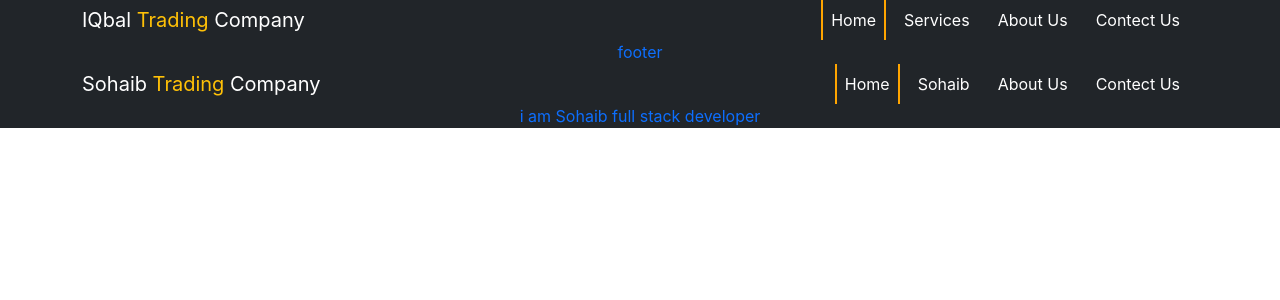
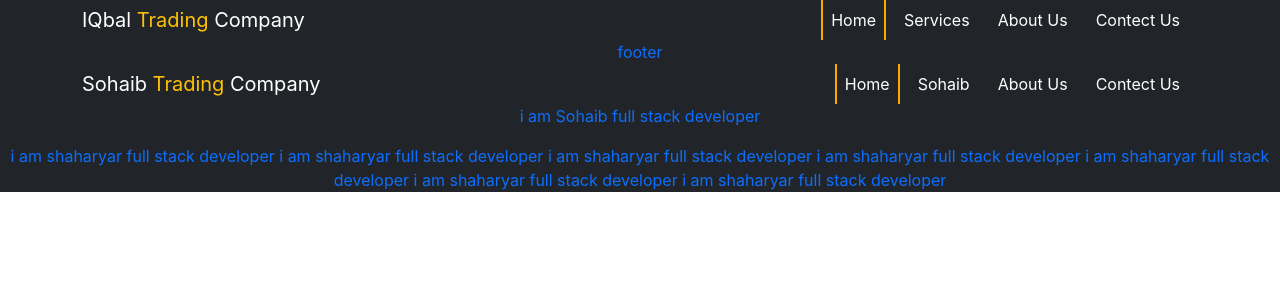
Before and after one commit to shaharyar-169/gitpractice, a React (Create React App) app: page / in a window 1280 px wide. Shown: the top 300 px of the page. Built offline with nearby package versions, Linux system fonts and the light colour scheme.

Commit message:
shaharyar full stack

```diff
--- a/src/footer.js
+++ b/src/footer.js
@@ -62,6 +62,14 @@ export default function Footer() {
    i am Sohaib full stack developer
 </p>
 
+<p>
+   i am shaharyar full stack developer i am shaharyar full stack developer i am shaharyar full stack developer
+   i am shaharyar full stack developer i am shaharyar full stack developer i am shaharyar full stack developer
+   i am shaharyar full stack developer
+</p>
+
+
+
     </div>
   );
 }
```
